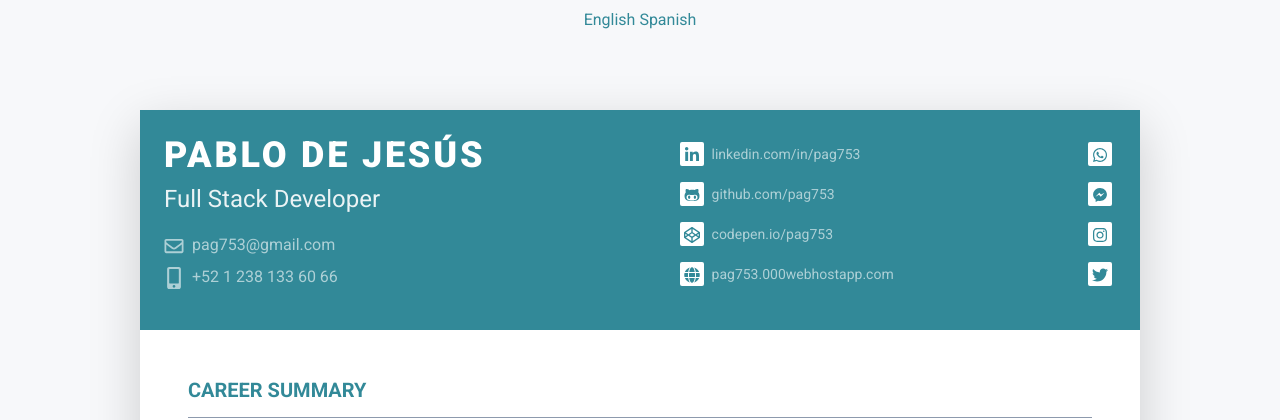
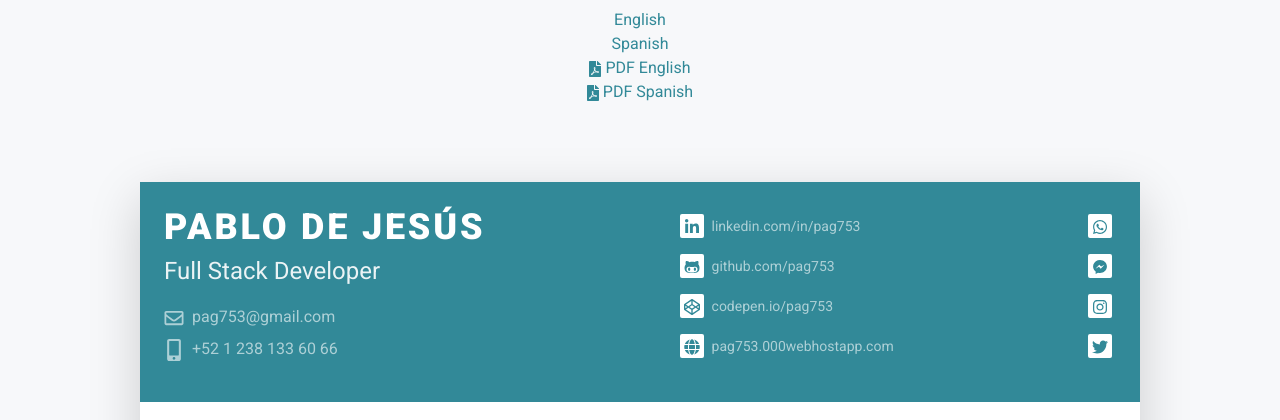
Before and after one commit to pag753/resume, a CodeIgniter app: page /database/index.php/welcome/index in a window 1280 px wide. Shown: the top 420 px of the page. Run offline with CodeIgniter, Linux system fonts and the light colour scheme; data that the repository does not hold is empty; some libraries are stand-ins or nearby versions.

Commit message:
Adición de cv en PDF.

```diff
--- a/application/controllers/Welcome.php
+++ b/application/controllers/Welcome.php
@@ -95,7 +95,7 @@ class Welcome extends CI_Controller {
       "Swimming",
       "Watching movies",
       "Volunteer",
-      "Full Time Misioner",
+      "Full Time Missioner",
       "April 2011 - September 2013",
       "National Student Event of Technological Innovation (ENEIT) 2016",
       'National stage in the IT of Pachuca from 22 to 25 November 2016 by the project "Enerluz".',
@@ -106,8 +106,8 @@ class Welcome extends CI_Controller {
   }
 
   /**
-  * CV en español
-  */
+   * CV en español
+   */
   public function spanish()
   {
     mail('pag753@hotmail.com','Español',$this->location());
@@ -158,4 +158,41 @@ class Welcome extends CI_Controller {
     ];
     $this->load->view('welcome_message',['arr' => $arr]);
   }
+
+  /**
+   * CV PDF en inglés
+   */
+  public function pdf_english()
+  {
+
+    mail('pag753@hotmail.com','PDF Español',$this->location());
+    $file = BASEPATH . "files/resume.pdf";
+    ob_clean();
+    header("Cache-Control: no-store");
+    header("Expires: 0");
+    header("Content-Type: application/pdf");
+    header("Cache-Control: public");
+    header('Content-Disposition: inline; filename="' . "cv.pdf" . '"');
+    header("Content-Transfer-Encoding: binary");
+    header('Accept-Ranges: bytes');
+    readfile($file);
+  }
+
+  /**
+   * CV PDF en español
+   */
+  public function pdf_spanish()
+  {
+    mail('pag753@hotmail.com','PDF Español',$this->location());
+    $file = BASEPATH . "files/cv.pdf";
+    ob_clean();
+    header("Cache-Control: no-store");
+    header("Expires: 0");
+    header("Content-Type: application/pdf");
+    header("Cache-Control: public");
+    header('Content-Disposition: inline; filename="' . "cv.pdf" . '"');
+    header("Content-Transfer-Encoding: binary");
+    header('Accept-Ranges: bytes');
+    readfile($file);
+  }
 }
--- a/application/views/welcome_message.php
+++ b/application/views/welcome_message.php
@@ -32,7 +32,12 @@ $arr = $arr;
 <body>
 	<div class="text-center pt-2 pb-5">
     <a href="/index.php">English</a>
+		<br>
 		<a href="/index.php/welcome/spanish">Spanish</a>
+		<br>
+		<a href="/index.php/welcome/pdf_english" target="_blank"><i class="fa fa-file-pdf" aria-hidden="true"></i> PDF English</a>
+		<br>
+		<a href="/index.php/welcome/pdf_spanish" target="_blank"><i class="fa fa-file-pdf" aria-hidden="true"></i> PDF Spanish</a>
 	</div>
 	<article class="resume-wrapper text-center position-relative">
 		<div class="resume-wrapper-inner mx-auto text-left bg-white shadow-lg">
```
Also changed, not shown: 2 other files.
